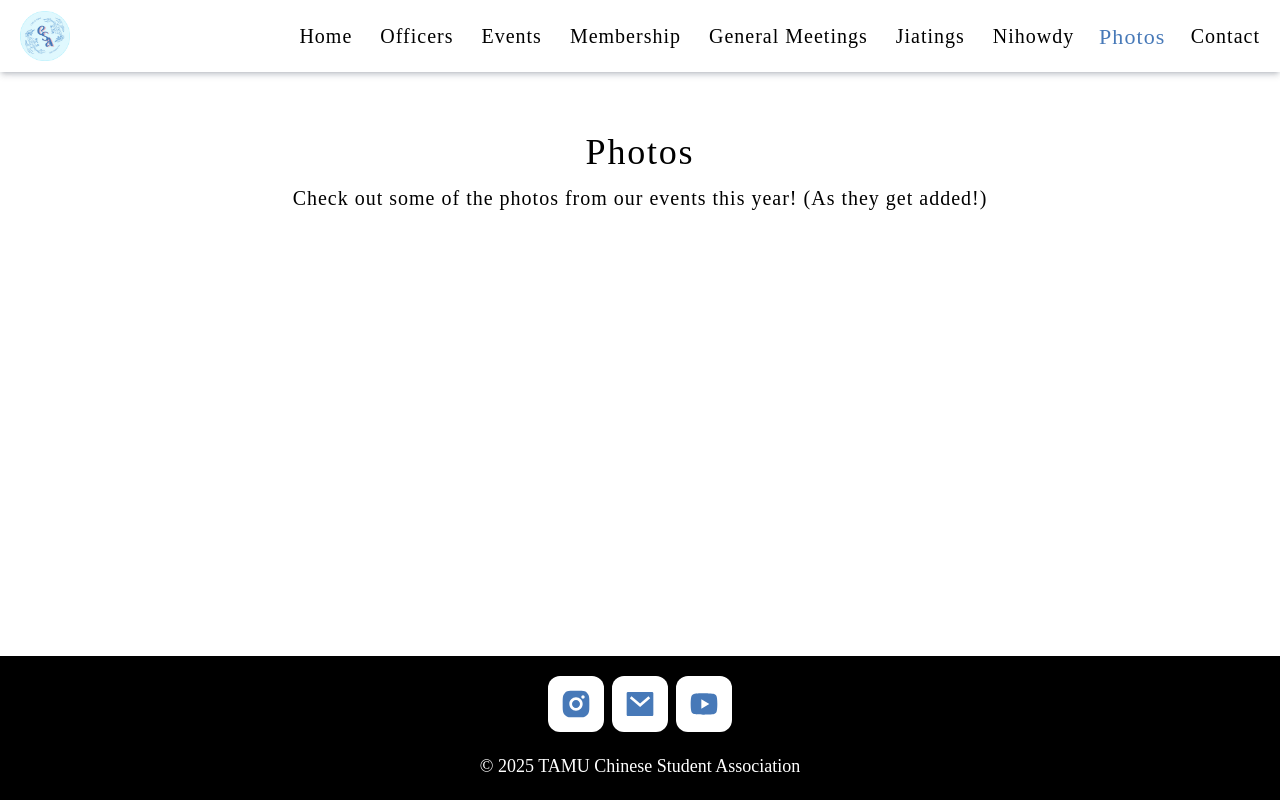
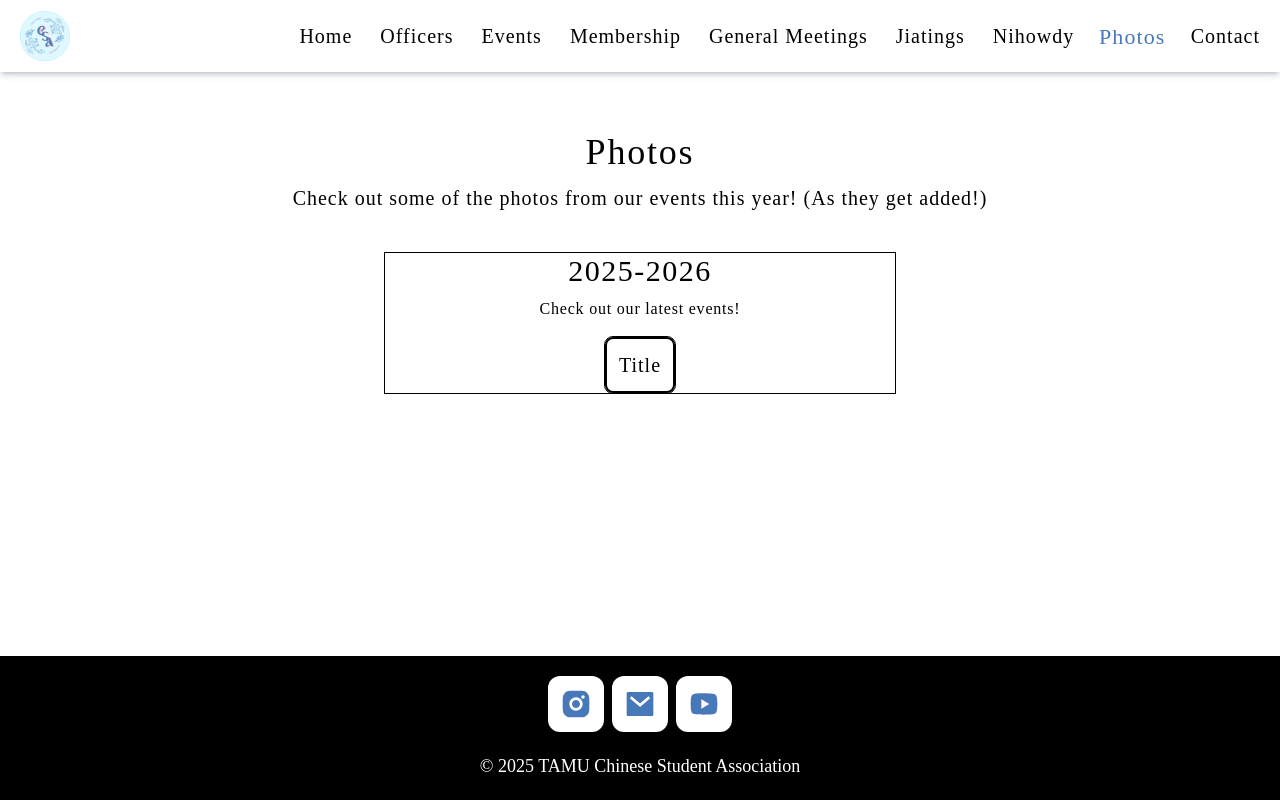
Before and after one commit to tamucsa/website, a Next.js app: page /photos in a window 1280 px wide. Built offline with nearby package versions, Linux system fonts and the light colour scheme; a web font is replaced by a local one.

Commit message:
reorganized components folder

```diff
--- /dev/null
+++ b/src/app/components/photos/AlbumLinkButton.tsx
@@ -0,0 +1,18 @@
+import LinkButton from "@/app/components/LinkButton";
+import { Album } from "@/utils/types";
+
+interface AlbumLinkButtonProps {
+    album: Album;
+    className?: string;
+}
+
+export default function AlbumLinkButton({ album, className }: AlbumLinkButtonProps) {
+    return (
+        <LinkButton
+            href={album.url}
+            newTab={true}
+            className={`${className}`}
+            text={album.title}
+        />
+    );
+}
--- a/src/app/contact/page.tsx
+++ b/src/app/contact/page.tsx
@@ -1,6 +1,6 @@
 import { Metadata } from "next";
 import Image from "next/image";
-import ContactForm from "@/app/components/ContactForm";
+import ContactForm from "@/app/components/contact/ContactForm";
 
 const ContactPage = () => {
     return (
--- a/src/app/officers/[imageId]/page.tsx
+++ b/src/app/officers/[imageId]/page.tsx
@@ -1,6 +1,6 @@
 "use client";
 
-import ImageModal from "@/app/components/ImageModal";
+import ImageModal from "@/app/components/officers/ImageModal";
 import Image from "next/image";
 import Link from "next/link";
 import { useEffect } from "react";
--- a/src/app/officers/page.tsx
+++ b/src/app/officers/page.tsx
@@ -1,6 +1,6 @@
 import { Metadata } from "next";
 import { OfficerList } from "@/content/officers";
-import OfficerCard from "@/app/components/OfficerCard";
+import OfficerCard from "@/app/components/officers/OfficerCard";
 
 const OfficerPage = () => {
     return (
--- a/src/app/photos/page.tsx
+++ b/src/app/photos/page.tsx
@@ -1,5 +1,9 @@
 import { Metadata } from "next";
-import LinkButton from "@/app/components/LinkButton";
+import AlbumLinkButton from "@/app/components/photos/AlbumLinkButton";
+import { AlbumList2022_23 } from "@/content/albums/2022-23";
+import { AlbumList2023_24 } from "@/content/albums/2023-24";
+import { AlbumList2024_25 } from "@/content/albums/2024-25";
+import { AlbumList2025_26 } from "@/content/albums/2025-26";
 
 const PhotosPage = () => {
     return (
@@ -10,19 +14,19 @@ const PhotosPage = () => {
           </header>
 
           {/* Button list of photo albums */} {/* Replace 'hidden' with 'flex' to show component */}
-          <main className="hidden flex-col w-full md:w-lg border items-center justify-center gap-4">
-            <LinkButton href="" newTab={true}
-              className="w-full text-lg md:text-xl"
-              text="Event Name (MM/DD/YYYY)"
-            />
-            {/* <LinkButton href="/jiatings" newTab={true}
-              className="w-full text-lg md:text-xl">
-              Event Name (MM/DD/YYYY)
-            </LinkButton>
-            <LinkButton href="/jiatings" newTab={true}
-              className="w-full text-lg md:text-xl">
-              Event Name (MM/DD/YYYY)
-            </LinkButton> */}
+          <main className="flex flex-col w-full md:w-lg border items-center justify-center gap-4">
+            {/* 2025-2026 Albums */}
+            <div className="flex flex-col items-center gap-2">
+              <h2 className="font-primary tracking-wider text-2xl md:text-3xl">2025-2026</h2>
+              <p className="font-secondary tracking-wider text-sm md:text-base">Check out our latest events!</p>
+            </div>
+            {/* Past Album Section */}
+            <div className="flex flex-col items-center gap-2">
+              {AlbumList2025_26.map((album) => (
+                <AlbumLinkButton key={album.url} album={album} className="w-full text-lg md:text-xl" />
+              ))}
+            </div>
+            {/* <AlbumLinkButton album={{ title: "Event Name (MM/DD/YYYY)", url: "" }} className="w-full text-lg md:text-xl" /> */}
           </main>
         </div>
     );
--- a/src/utils/send-email.ts
+++ b/src/utils/send-email.ts
@@ -1,4 +1,4 @@
-import { FormData } from '@/app/components/ContactForm';
+import { FormData } from '@/app/components/contact/ContactForm';
 
 export function sendEmail(data: FormData) {
     const apiEndpoint = '/api/email';
```
Also changed, not shown: src/app/components/contact/ContactForm.tsx (renamed from src/app/components/ContactForm.tsx), src/app/components/officers/ImageModal.tsx (renamed from src/app/components/ImageModal.tsx), src/app/components/officers/OfficerCard.tsx (renamed from src/app/components/OfficerCard.tsx).
